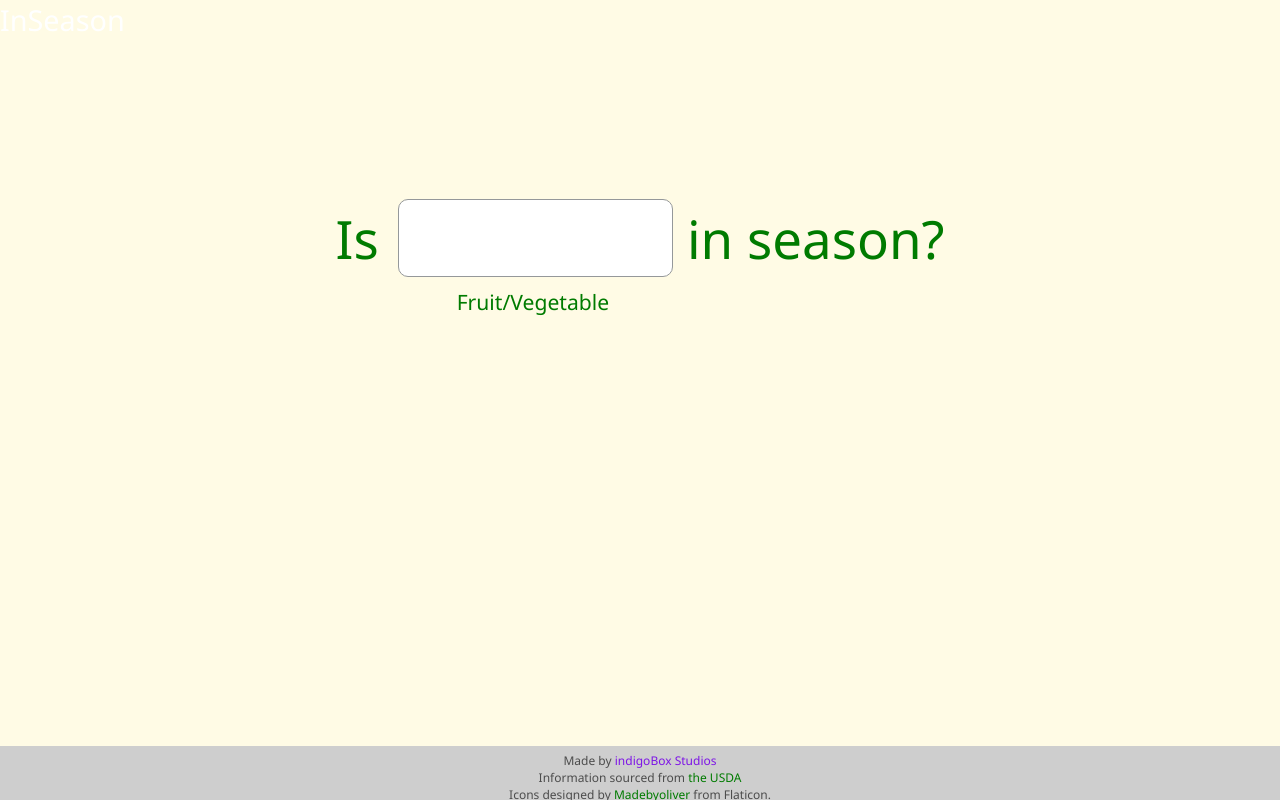
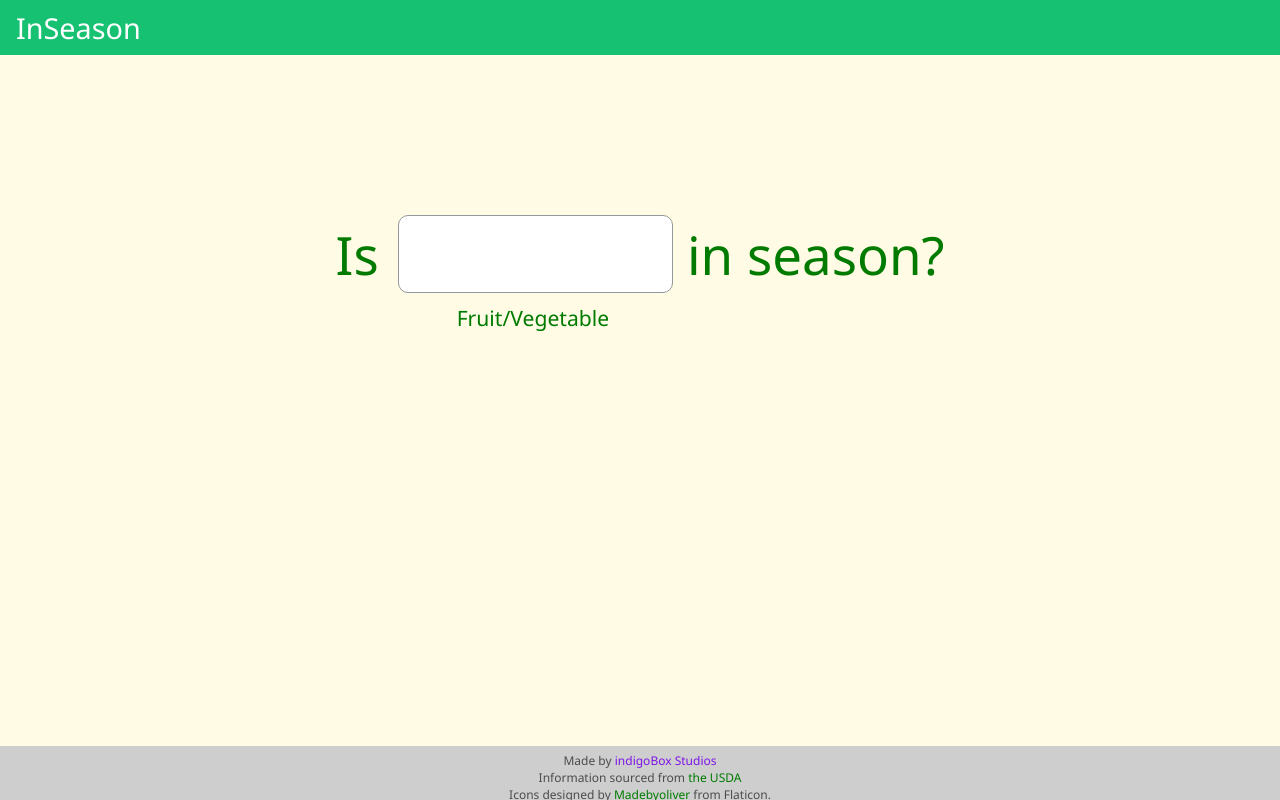
Before and after one commit to IndigoBox/is-it-fresh, a plain HTML site: page index.html in a window 1280 px wide. Drawn offline with nearby package versions, Linux system fonts and the light colour scheme.

Commit message:
Fixed an incorrect div that was pushed

```diff
--- a/index.html
+++ b/index.html
@@ -28,7 +28,6 @@
 
   </head>
   <body>
-    <div class=""
     <header>
       <span class="header-first">
         InSeason
```
